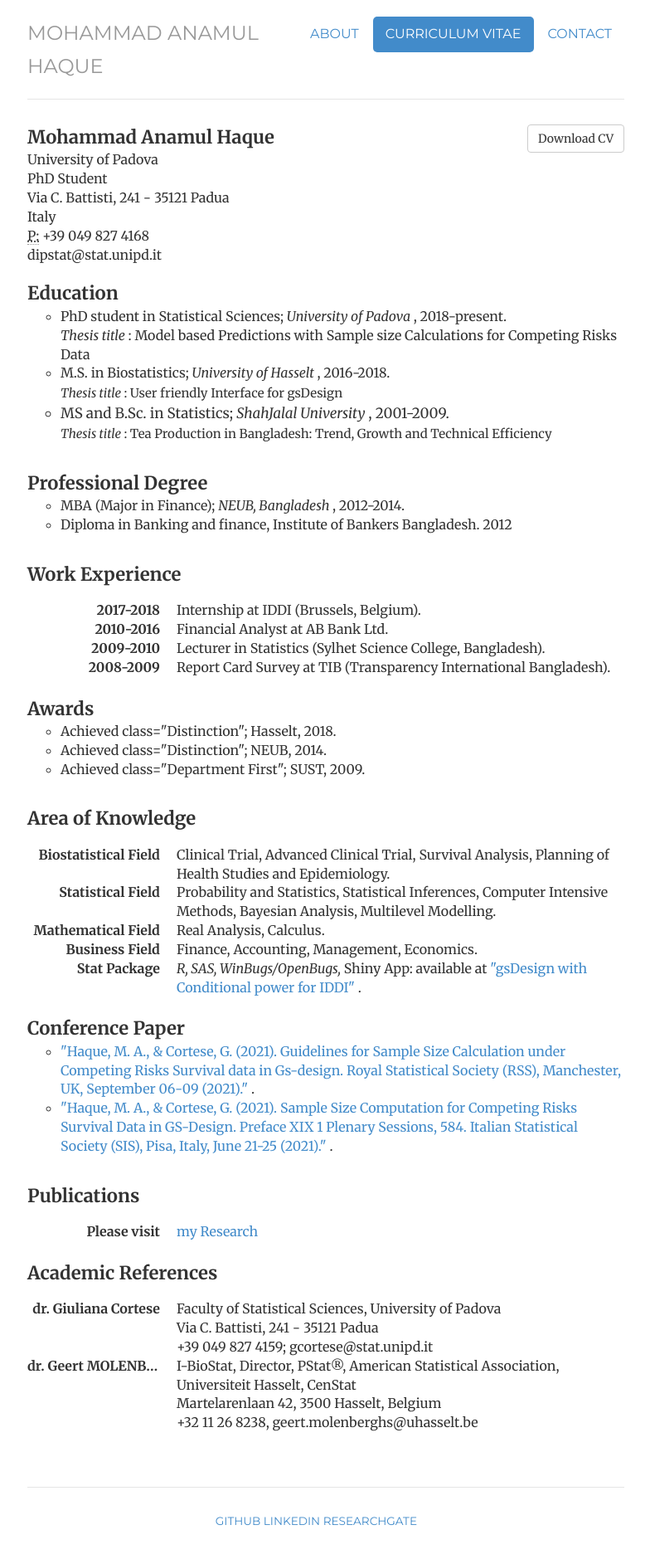
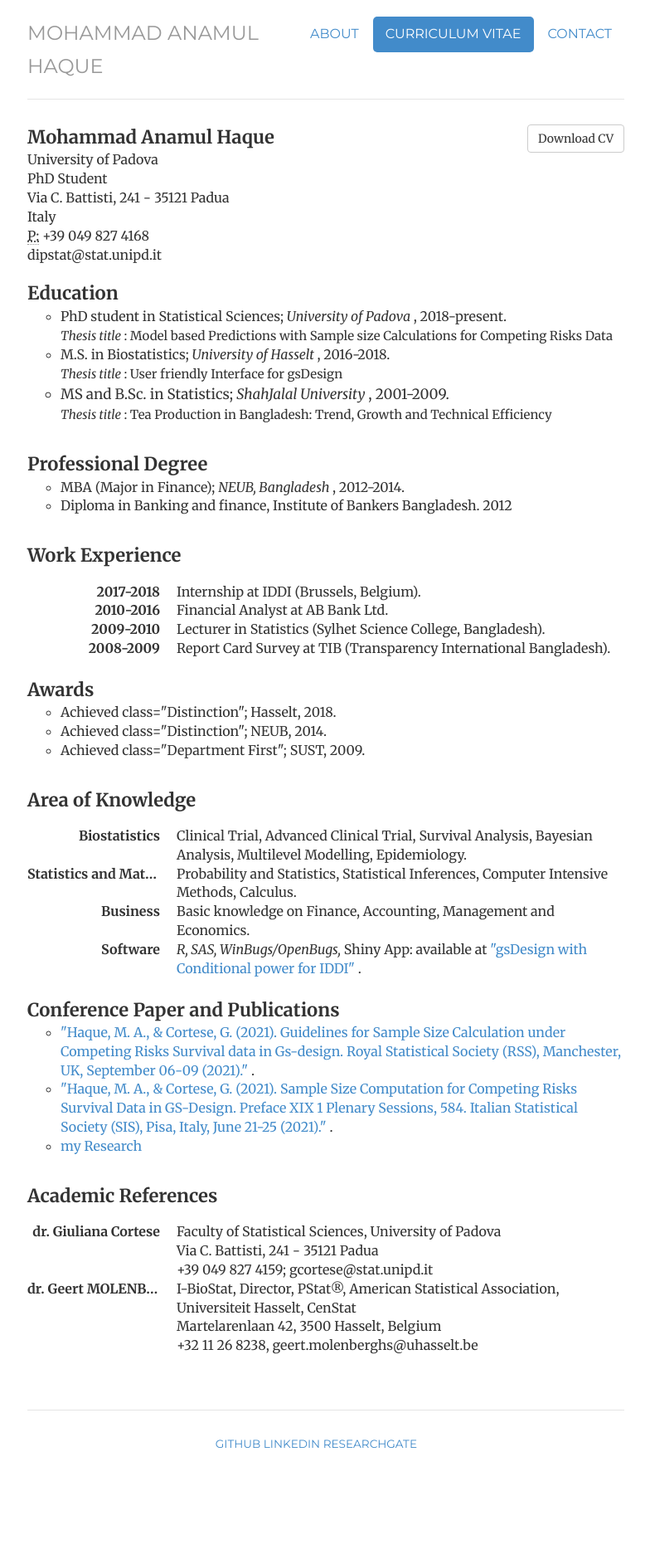
Before and after one commit to haquemdanamul/haquemdanamul, a Jekyll site: the page built from resume/index.html, in a window 1280 px wide. Shown: the whole page at 83% size, without its empty margins (247-1031 px from the left). Built offline with Jekyll 4.4.1, drawn with Linux system fonts in a browser that asks for light colours; nearby versions of some CDN libraries; library files that are not in the unit come from our copies; after the commit the page ends 1792 px from its top, so only the background shows below that.

Commit message:
Update index.html

```diff
--- a/resume/index.html
+++ b/resume/index.html
@@ -22,7 +22,7 @@ description: Contact information for Mohammad Anamul Haque, a Statistician, Bios
 				</div>
 <b style="font-size:22px"> Education </b>
 <ul style="list-style-type:circle;">
-  <li> PhD student in Statistical Sciences; <i> University of Padova </i>, 2018-present. </li>
+  <li> PhD student in Statistical Sciences; <i> University of Padova </i>, 2018-present. </li> <font style="font-size:15px">
   <i>Thesis title </i>: Model based Predictions with Sample size Calculations for Competing Risks Data </font>
   <li> M.S. in Biostatistics; <i> University of Hasselt </i>, 2016-2018. </li> <font style="font-size:15px">
   <i>Thesis title </i>: User friendly Interface for gsDesign </font>
@@ -63,22 +63,21 @@ description: Contact information for Mohammad Anamul Haque, a Statistician, Bios
 
 <b style="font-size:22px"> Area of Knowledge </b>
 <dl class="dl-horizontal">
-	<dt>Biostatistical Field </dt>
-<dd>Clinical Trial, Advanced Clinical Trial, Survival Analysis, Planning of Health Studies and Epidemiology.</dd>
-	<dt>Statistical Field</dt>
-<dd>Probability and Statistics, Statistical Inferences, Computer Intensive Methods, Bayesian Analysis, Multilevel Modelling.</dd>
-	<dt>Mathematical Field</dt>
-<dd>Real Analysis, Calculus. </dd>
-	<dt>Business Field</dt>
-<dd>Finance, Accounting, Management, Economics.</dd>
-	<dt>Stat Package</dt>
-<dd><i> R,  SAS, WinBugs/OpenBugs,</i> Shiny App: available at <a href="https://haquemdanamul.shinyapps.io/update_session/">"gsDesign with Conditional power for IDDI" </a>.
+	<dt>Biostatistics </dt>
+<dd>Clinical Trial, Advanced Clinical Trial, Survival Analysis, Bayesian Analysis, Multilevel Modelling, Epidemiology.</dd>
+	<dt>Statistics and Mathematics </dt>
+<dd>Probability and Statistics, Statistical Inferences, Computer Intensive Methods, Calculus.</dd>
+	<dt></dt>
+	<dt>Business</dt>
+<dd>Basic knowledge on Finance, Accounting, Management and Economics.</dd>
+	<dt>Software</dt>
+<dd><i> R, SAS, WinBugs/OpenBugs,</i> Shiny App: available at <a href="https://haquemdanamul.shinyapps.io/update_session/">"gsDesign with Conditional power for IDDI" </a>.
 
 	</dd>
 	</d1>
 <br>
 
-<b style="font-size:22px"> Conference Paper </b>
+<b style="font-size:22px"> Conference Paper and Publications </b>
 <ul style="list-style-type:circle;">
 <li> <a href="https://virtual.oxfordabstracts.com/#/event/public/1880/submission/86">
 	"Haque, M. A., & Cortese, G. (2021). Guidelines for Sample Size Calculation under Competing Risks Survival data in Gs-design.
@@ -86,15 +85,8 @@ description: Contact information for Mohammad Anamul Haque, a Statistician, Bios
 <li> <a href="https://scholar.google.it/scholar?q=Sample+Size+Computation+for+Competing+Risks+Survival+Data+in+GS-Design&hl=en&as_sdt=0&as_vis=1&oi=scholart">
 	"Haque, M. A., & Cortese, G. (2021). Sample Size Computation for Competing Risks Survival Data in GS-Design. Preface XIX 1 Plenary Sessions, 584.
 		Italian Statistical Society (SIS), Pisa, Italy, June 21-25 (2021)." </a>.  </li>
+	<li> <a href="https://www.researchgate.net/profile/Mohammad_Anamul_Haque"> my Research</a>   </li>
 </ul>
-<br>
-
-<b style="font-size:22px"> Publications </b>
-<dl class="dl-horizontal">
-	<dt>Please visit </dt>
-<dd> <a href="https://www.researchgate.net/profile/Mohammad_Anamul_Haque"> my Research</a>
-	</dd>
-	</d1>
 <br>
 
 <b style="font-size:22px"> Academic References</b>
```
Also changed, not shown: other parts of resume/index.html (+1 -1 lines).
